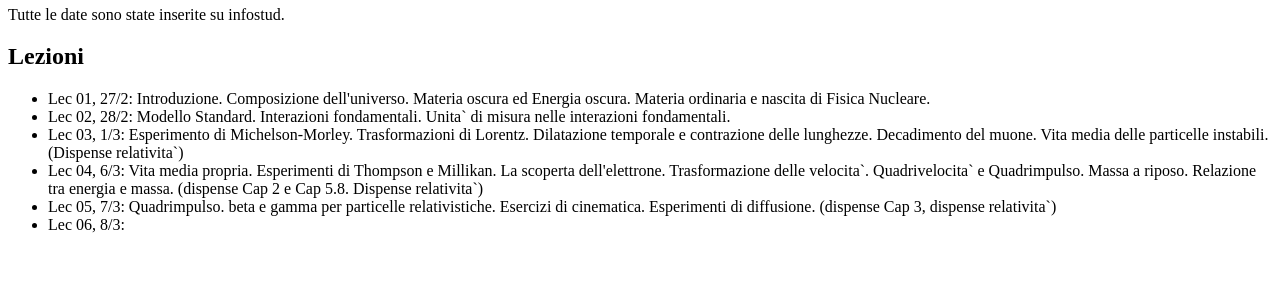
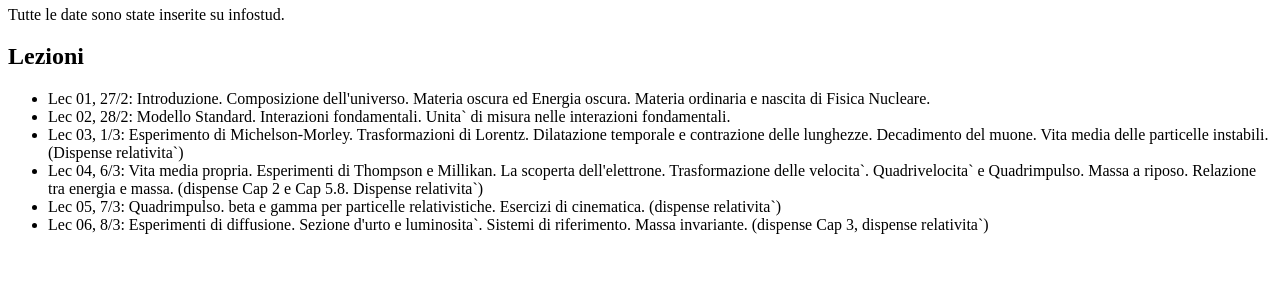
Before and after one commit to rahatlou/FNSN, a PHP site: page /frontpage.html in a window 1280 px wide. Shown: the part 307-607 px from the top of the page. Run offline with PHP 8.4, Linux system fonts and the light colour scheme.

Commit message:
update after lecture

```diff
--- a/frontpage.html
+++ b/frontpage.html
@@ -71,10 +71,11 @@ Massa a riposo. Relazione tra energia e massa. (dispense Cap 2 e Cap 5.8. Dispen
 </li>
 <li>
 Lec 05, 7/3: Quadrimpulso. beta e gamma per particelle relativistiche.
-Esercizi di cinematica. Esperimenti di diffusione. (dispense Cap 3, dispense relativita`)
+Esercizi di cinematica.  (dispense relativita`)
 </li>
 <li>
-Lec 06, 8/3:
+Lec 06, 8/3: Esperimenti di diffusione. Sezione d'urto e luminosita`.
+Sistemi di riferimento. Massa invariante. (dispense Cap 3, dispense relativita`)
 </li>
 
 </ul>
--- a/index.php
+++ b/index.php
@@ -62,7 +62,7 @@
 <div id="sidebar-bgtop"></div>
 
 <div id="sidebar-content">
-  <h3 class=h3sidebar>Last update: 6 Mar 2019</h3>
+  <h3 class=h3sidebar>Last update: 7 Mar 2019</h3>
   Created by
   <a href="http://www.roma1.infn.it/people/rahatlou/">Shahram Rahatlou</a>
   [<a href="mailto:shahram.rahatlou@uniroma1.it">shahram.rahatlou (at) uniroma1.it</a>]
```
